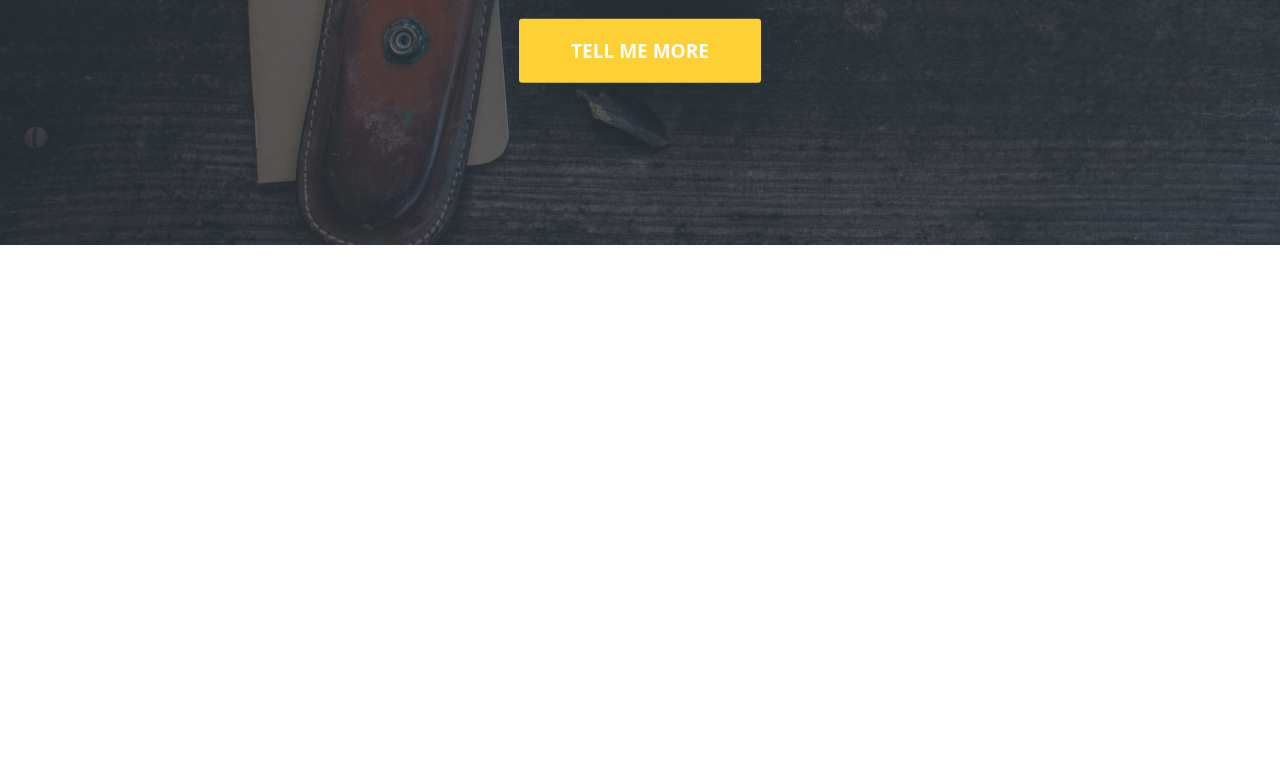
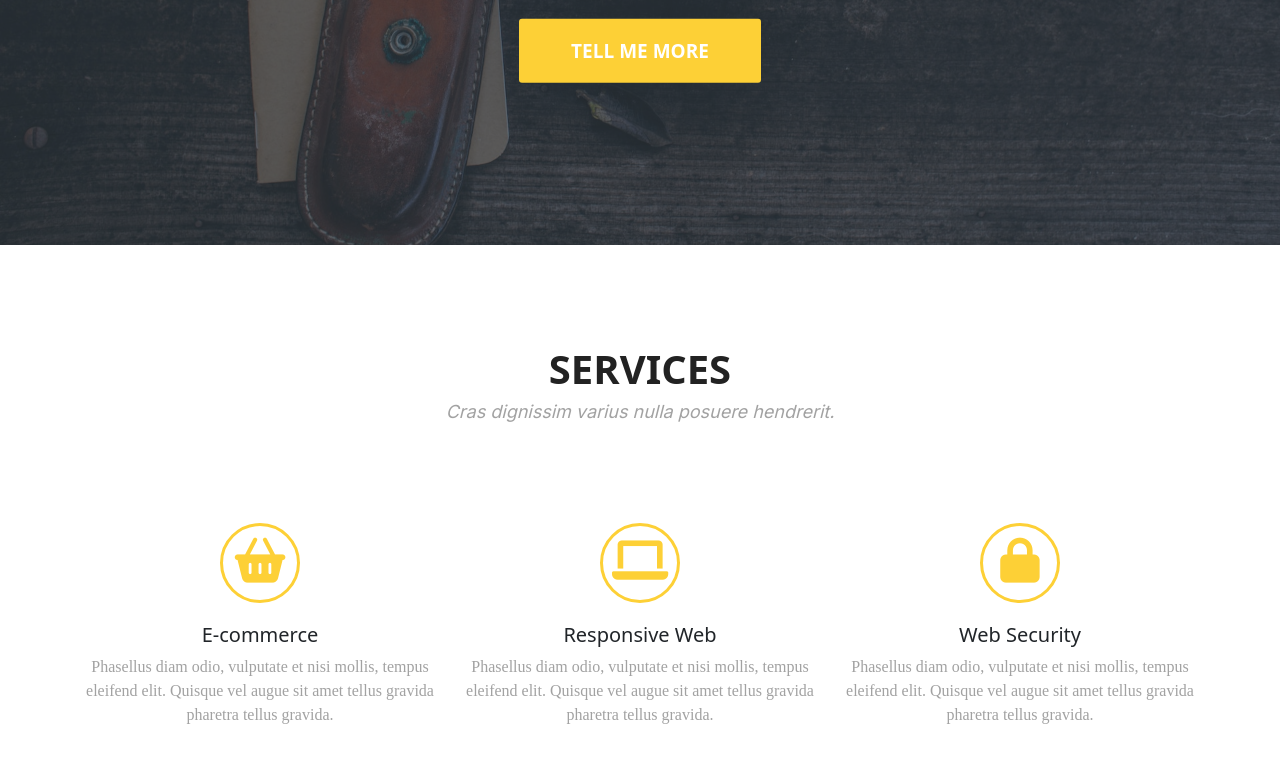
Before and after one commit to Makatka/Landing_Page_Bootcamp, a website: page index.html in a window 1280 px wide. Shown: the part 455-1218 px from the top of the page. Before the commit the page ends 800 px from the top, so only its background shows below. Drawn offline with nearby package versions, Linux system fonts and the light colour scheme; a web font is replaced by a local one.

Commit message:
Add section Services

```diff
--- a/index.html
+++ b/index.html
@@ -4,11 +4,13 @@
     <meta charset="utf-8">
     <meta name="viewport" content="width=device-width, initial-scale=1.0">
     <title>Golden</title>
-    <link href="https://cdn.jsdelivr.net/npm/bootstrap@5.1.3/dist/css/bootstrap.min.css" rel="stylesheet" integrity="sha384-1BmE4kWBq78iYhFldvKuhfTAU6auU8tT94WrHftjDbrCEXSU1oBoqyl2QvZ6jIW3" crossorigin="anonymous">
+    <link href="https://cdn.jsdelivr.net/npm/bootstrap@5.1.3/dist/css/bootstrap.min.css" rel="stylesheet"
+          integrity="sha384-1BmE4kWBq78iYhFldvKuhfTAU6auU8tT94WrHftjDbrCEXSU1oBoqyl2QvZ6jIW3" crossorigin="anonymous">
     <link rel="stylesheet" href="https://use.fontawesome.com/releases/v6.0.0/css/all.css">
     <link rel="preconnect" href="https://fonts.googleapis.com">
     <link rel="preconnect" href="https://fonts.gstatic.com" crossorigin>
-    <link href="https://fonts.googleapis.com/css2?family=Great+Vibes&family=Inter:wght@400;600;700&family=Source+Serif+Pro:ital,wght@0,300;0,400;0,700;1,300;1,400;1,700&display=swap" rel="stylesheet">
+    <link href="https://fonts.googleapis.com/css2?family=Great+Vibes&family=Inter:wght@400;600;700&family=Source+Serif+Pro:ital,wght@0,300;0,400;0,700;1,300;1,400;1,700&display=swap"
+          rel="stylesheet">
     <link rel="stylesheet" href="vendor/bootstrap-grid.css">
     <link rel="stylesheet" href="css/style.css">
 </head>
@@ -29,7 +31,6 @@
         </div>
     </div>
 </nav>
-
 <header class="splash">
     <div class="container">
         <div class="splash-inner">
@@ -40,12 +41,51 @@
     </div>
 </header>
 <main>
-    <section class="services"></section>
+    <section class="services">
+        <div class="container">
+            <h2 class="section-header">Services</h2>
+            <h3 class="section-subtitle">Cras dignissim varius nulla posuere hendrerit.</h3>
+            <div class="row">
+                <div class="col-4">
+                    <div class="card">
+                        <div class="card-icon">
+                            <span><i class="fa-solid fa-basket-shopping"></i></span>
+                        </div>
+                        <h3 class="card-title">E-commerce</h3>
+                        <p class="card-text">Phasellus diam odio, vulputate et nisi mollis, tempus eleifend elit.
+                            Quisque vel augue sit amet tellus gravida pharetra tellus gravida. </p>
+                    </div>
+                </div>
+                <div class="col-4">
+                    <div class="card">
+                        <div class="card-icon">
+                            <span><i class="fa-solid fa-laptop"></i></span>
+                        </div>
+                        <h3 class="card-title">Responsive Web</h3>
+                        <p class="card-text">Phasellus diam odio, vulputate et nisi mollis, tempus eleifend elit.
+                            Quisque vel augue sit amet tellus gravida pharetra tellus gravida. </p>
+                    </div>
+                </div>
+                <div class="col-4">
+                    <div class="card">
+                        <div class="card-icon">
+                            <span><i class="fa-solid fa-lock"></i></span>
+                        </div>
+                        <h3 class="card-title">Web Security</h3>
+                        <p class="card-text">Phasellus diam odio, vulputate et nisi mollis, tempus eleifend elit.
+                            Quisque vel augue sit amet tellus gravida pharetra tellus gravida. </p>
+                    </div>
+                </div>
+            </div>
+        </div>
+    </section>
     <section class="portfolio"></section>
 </main>
 <footer></footer>
 
-<script src="https://cdn.jsdelivr.net/npm/bootstrap@5.1.3/dist/js/bootstrap.bundle.min.js" integrity="sha384-ka7Sk0Gln4gmtz2MlQnikT1wXgYsOg+OMhuP+IlRH9sENBO0LRn5q+8nbTov4+1p" crossorigin="anonymous"></script>
+<script src="https://cdn.jsdelivr.net/npm/bootstrap@5.1.3/dist/js/bootstrap.bundle.min.js"
+        integrity="sha384-ka7Sk0Gln4gmtz2MlQnikT1wXgYsOg+OMhuP+IlRH9sENBO0LRn5q+8nbTov4+1p"
+        crossorigin="anonymous"></script>
 </body>
 
 </html>
--- a/sass/style.scss
+++ b/sass/style.scss
@@ -4,11 +4,9 @@ $light-gray: #f7f7f7;
 $header-text-color: #222222;
 $text-color: #a2a2a2;
 $logo-font: 'Great Vibes', cursive;
-$text-font: 'Inter', sans-serif;
-$subtitle-font: 'Source Serif Pro', serif;
+$text-font: 'Source Serif Pro', serif;
+$subtitle-font: 'Inter', sans-serif;
 $transition: all .5s linear;
-
-
 
 
 /* Global */
@@ -22,6 +20,10 @@ body {
   font-size: 16px;
 }
 
+p {
+  color: $text-color;
+}
+
 ul {
   list-style-type: none;
   padding-left: 0;
@@ -29,6 +31,27 @@ ul {
 
 a {
   text-decoration: none;
+}
+
+section {
+  padding: 100px 0;
+}
+
+.section-header {
+  color: $header-text-color;
+  font-size: 40px;
+  text-transform: uppercase;
+  text-align: center;
+  font-weight: bold;
+}
+
+.section-subtitle {
+  color: $text-color;
+  font-size: 18px;
+  text-align: center;
+  font-style: italic;
+  font-family: $subtitle-font;
+  margin-bottom: 100px;
 }
 
 /* Navigation */
@@ -48,13 +71,14 @@ nav {
     align-items: baseline;
     padding: 2rem 90px;
 
-    .brand-logo a{
+    .brand-logo a {
       color: $color-main;
       font-family: $logo-font;
       font-size: 30px;
       letter-spacing: 1.2px;
       transition: $transition;
       display: inline-block;
+
       &:hover {
         scale: 1.4;
       }
@@ -71,12 +95,13 @@ nav {
 
         a {
           color: white;
-            font-family:$text-font;
+          font-family: $subtitle-font;
           text-transform: uppercase;
           font-size: 13px;
           letter-spacing: 1px;
           transition: $transition;
           padding: 1.1rem;
+
           &:hover {
             color: $color-main;
           }
@@ -100,8 +125,8 @@ header.splash {
   &:after {
     content: '';
     position: absolute;
-    top:0;
-    left:0;
+    top: 0;
+    left: 0;
     bottom: 0;
     right: 0;
     background-color: #343a40;
@@ -121,7 +146,7 @@ header.splash {
     padding-top: 110px;
 
     h1 {
-      font-family: $text-font;
+      font-family: $subtitle-font;
       font-size: 71px;
       text-transform: uppercase;
       font-weight: bold;
@@ -130,7 +155,7 @@ header.splash {
     }
 
     h2.subtitle {
-      font-family: $subtitle-font;
+      font-family: $text-font;
       font-size: 43px;
       font-style: italic;
       margin-bottom: 25px;
@@ -147,3 +172,44 @@ header.splash {
     }
   }
 }
+
+/* Services */
+
+.services {
+
+  .card {
+    border: none;
+    text-align: center;
+
+    .card-icon {
+      color: $color-main;
+      width: 80px;
+      height: 80px;
+      border-radius: 50%;
+      border: 3px solid $color-main;
+      text-align: center;
+      margin: 0 auto 20px auto;
+      transition: $transition;
+
+      span {
+        font-size: 45px;
+      }
+    }
+
+    &:hover {
+
+      .card-icon {
+        color: white;
+        background-color: $color-main;
+      }
+    }
+
+    h3.card-title {
+      font-size: 20px;
+    }
+
+    p.card-text {
+      font-family: $text-font;
+    }
+  }
+}
```
Also changed, not shown: css/style.css, 1 other file. Lines whose indentation alone changed are shown as unchanged.
